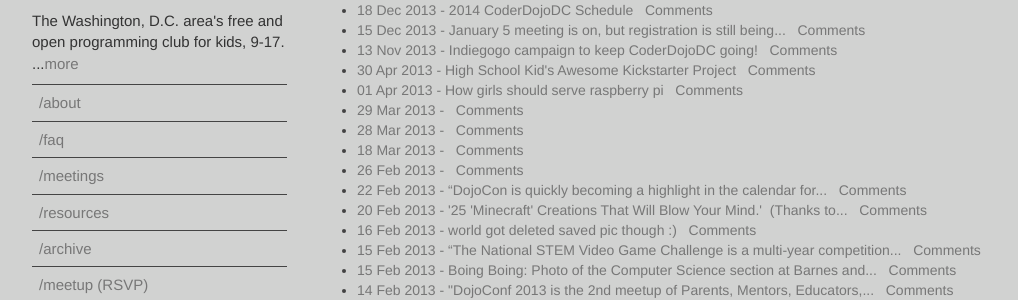
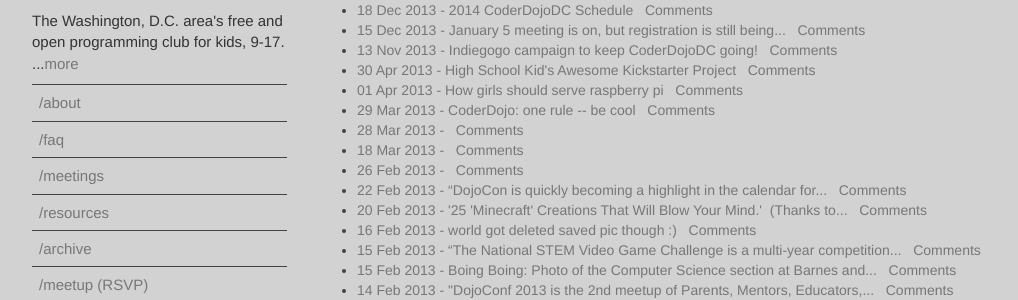
Before and after one commit to CoderDojoDC/CoderDojoDC.github.io, a Jekyll site: the page built from archive/index.html, in a window 1280 px wide. Shown: the part 180-480 px from the top of the page, without its empty margins (53-1071 px from the left). Built offline with Jekyll 4.4.1, drawn with Linux system fonts in a browser that asks for light colours; nearby versions of some CDN libraries; comment, search, counter and statistics services are not loaded.

Commit message:
Update 2013-03-29-one-rule-be-cool.md

```diff
--- a/_posts/2013-03-29-one-rule-be-cool.md
+++ b/_posts/2013-03-29-one-rule-be-cool.md
@@ -1,6 +1,6 @@
 ---
 layout: post
-title: ''
+title: 'CoderDojo: one rule -- be cool'
 date: '2013-03-29T08:05:39-04:00'
 tags:
 - CoderDojo
```
